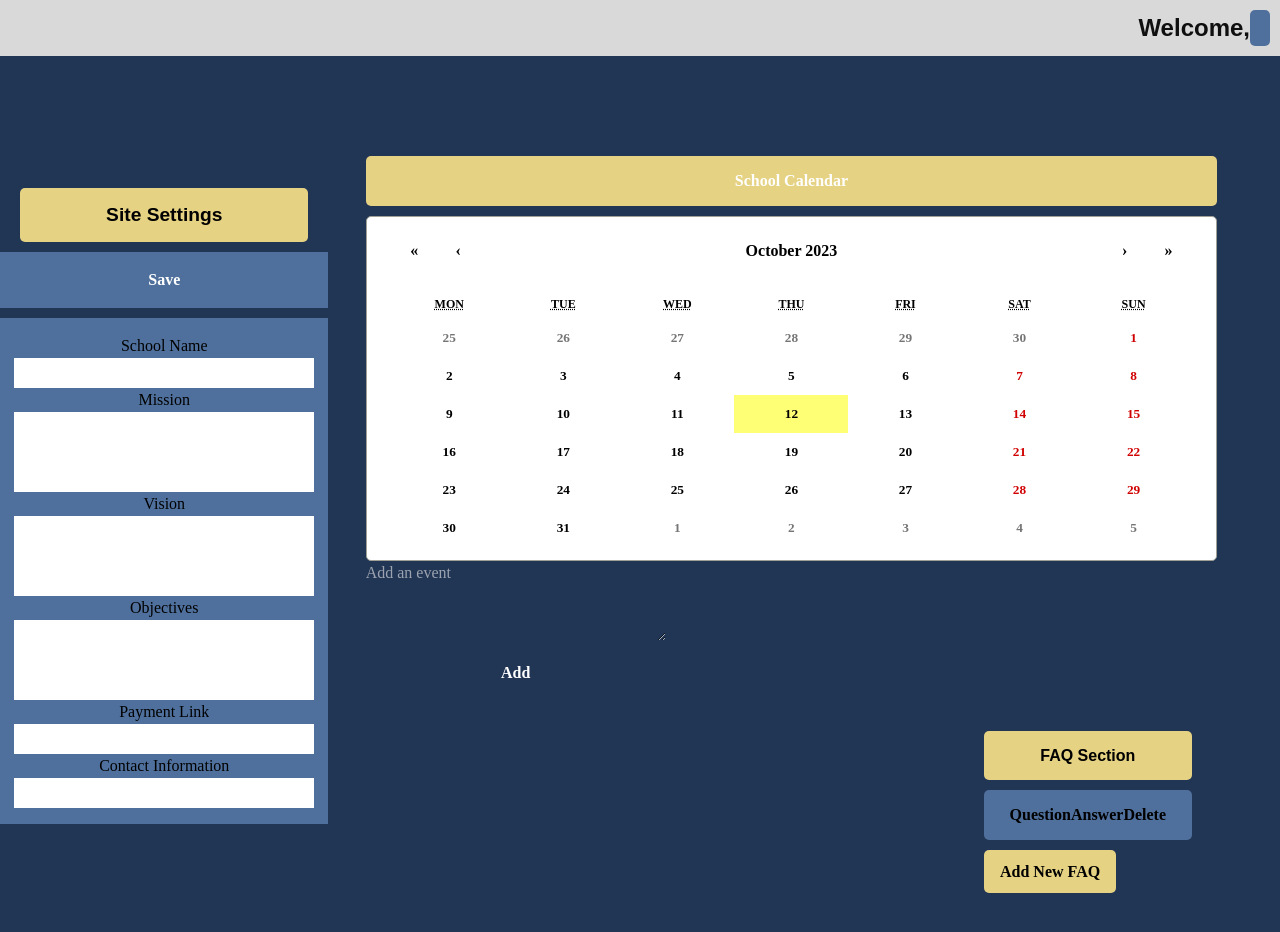
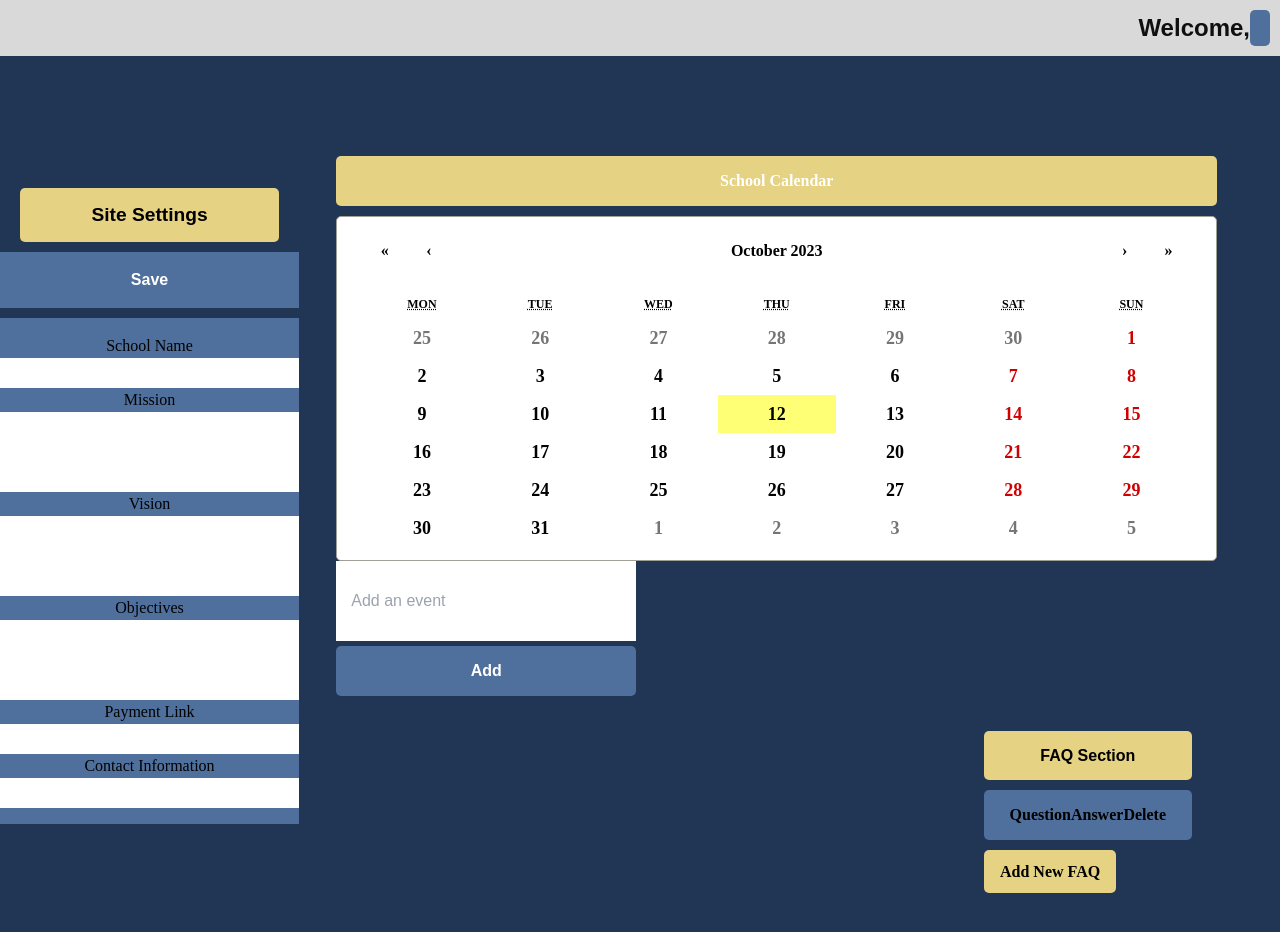
Before and after one commit to kesykun/VirtuaClass, a React (Create React App) app: page /admin/site_settings in a window 1280 px wide. Shown: the top 932 px of the page. Built offline with nearby package versions, Linux system fonts and the light colour scheme; no server answers; sample sign-in values are in the browser's storage; a web font is replaced by a local one.

Commit message:
SiteSettings css

```diff
--- a/src/pages/Admin/SiteSettings/Site.css
+++ b/src/pages/Admin/SiteSettings/Site.css
@@ -27,6 +27,7 @@
   cursor: pointer;
   font-weight: bold;
   font-size: 16px; /* Add this line to adjust the font size */
+  font-family: 'Sofia Sans Condensed', sans-serif;
 }
 
 
@@ -58,31 +59,37 @@ input {
 .input-for-0 {
     width: 300px; /* Adjust the width as needed */
     height: 30px; /* Adjust the height as needed */
+    font-family: 'Sofia Sans Condensed', sans-serif;
   }
 
   .input-for-1 {
     width: 300px; /* Adjust the width as needed */
     height: 80px; /* Adjust the height as needed */
+    font-family: 'Sofia Sans Condensed', sans-serif;
   }
 
   .input-for-2 {
     width: 300px; /* Adjust the width as needed */
     height: 80px; /* Adjust the height as needed */
+    font-family: 'Sofia Sans Condensed', sans-serif;
   }
 
   .input-for-3 {
     width: 300px; /* Adjust the width as needed */
     height: 80px; /* Adjust the height as needed */
+    font-family: 'Sofia Sans Condensed', sans-serif;
   }
 
   .input-for-4 {
     width: 300px; /* Adjust the width as needed */
     height: 30px; /* Adjust the height as needed */
+    font-family: 'Sofia Sans Condensed', sans-serif;
   }
 
   .input-for-5 {
     width: 300px; /* Adjust the width as needed */
     height: 30px; /* Adjust the height as needed */
+    font-family: 'Sofia Sans Condensed', sans-serif;
   }
 
 
@@ -113,6 +120,23 @@ input {
     width: 100%;
     font-family: 'Sofia Sans Condensed', sans-serif;
 }
+.react-calendar__tile {
+  font-family: 'Sofia Sans Condensed', sans-serif;
+  font-size: large;
+  font-weight: 900;
+}
+.eventInputAddField {
+  background-color: #fff;
+  color: #000;
+  font-family: 'Sofia Sans Condensed', sans-serif;
+  padding: 15px;
+}
+.eventInputUpdateDeleteField {
+  background-color: #fff;
+  color: #000;
+  font-family: 'Sofia Sans Condensed', sans-serif;
+  padding: 15px;
+}
 
 /* Styles for the event list container */
 /* Site.css */
@@ -134,6 +158,10 @@ input {
   list-style: none; /* Remove list bullets */
   padding: 0;
 }
+.event-list h3 {
+  font-family: 'Sofia Sans Condensed', sans-serif;
+}
+
  /* Style event list items to display vertically */
 .event-list ul {
     display: flex;
@@ -141,9 +169,50 @@ input {
     align-items: flex-start; /* Align items to the left side */
     padding: 0;
     margin: 0;
+    background-color: #213555;
   }
 
-  .add-button{
+.add-button {
+  display: inline-block;
+  justify-content: center;
+  background-color: #4F709C;
+  color: #fff;
+  border: none;
+  border-radius: 5px;
+  padding: .8rem 1.8rem;
+  width: 300px; /* Set a fixed width for the button boxes */
+  height: 50px; /* Set a fixed height for the button boxes */
+  margin-bottom: 10px; /* Add margin between buttons */
+  margin-top: 5px;
+  cursor: pointer;
+  font-weight: bold;
+  font-family: 'Sofia Sans Condensed', sans-serif;
+}
+.add-button:hover {
+  background-color: #E5D283;
+  color: black;
+}
+.update-button {
+  display: inline-block;
+  justify-content: center;
+  background-color: transparent;
+  color: #fff;
+  border: none;
+  border-radius: 5px;
+  padding: .8rem 1.8rem;
+  width: 300px; /* Set a fixed width for the button boxes */
+  height: 50px; /* Set a fixed height for the button boxes */
+  margin-bottom: 10px; /* Add margin between buttons */
+  margin-top: 5px;
+  cursor: pointer;
+  font-weight: bold;
+  font-family: 'Sofia Sans Condensed', sans-serif;
+}
+.update-button:hover{
+  background-color: #E5D283;
+  color: black;
+}
+.delete-button {
     display: flex;
     justify-content: center;
     background-color: transparent;
@@ -154,13 +223,18 @@ input {
     width: 300px; /* Set a fixed width for the button boxes */
     height: 50px; /* Set a fixed height for the button boxes */
     margin-bottom: 10px; /* Add margin between buttons */
+    margin-top: 5px;
     cursor: pointer;
     font-weight: bold;
+    font-family: 'Sofia Sans Condensed', sans-serif;
 }
-    .add-button:hover{
+.delete-button:hover{
   background-color: #E5D283;
   color: black;
 }
+
+
+
 /* FAQ.css */
 .faq-container {
   display: flex;
@@ -223,3 +297,7 @@ input {
 .faq-input{
   color: black;
 }
+
+.faqInputField {
+  color: #000;
+}
--- a/src/pages/Admin/SiteSettings/SiteSettings.jsx
+++ b/src/pages/Admin/SiteSettings/SiteSettings.jsx
@@ -194,10 +194,10 @@ const SiteSettings = () => {
                         (
                             <tr>
                                 <td>
-                                    <input type='text' value={ questionStates[i][0] } onChange={(e) => questionStates[i][1](e.target.value)} />
+                                    <input className='faqInputField' type='text' value={ questionStates[i][0] } onChange={(e) => questionStates[i][1](e.target.value)} />
                                 </td>
                                 <td>
-                                    <input type='text' value={ answerStates[i][0] } onChange={(e) => answerStates[i][1](e.target.value)} />
+                                    <input className='faqInputField' type='text' value={ answerStates[i][0] } onChange={(e) => answerStates[i][1](e.target.value)} />
                                 </td>
                                 <td>
                                     <button onClick={() => {
@@ -390,11 +390,9 @@ const SiteSettings = () => {
                         <ul>
                         <input
                                 type="text"
-                                className="add-event"
-                                placeholder="Add an event"
+                                className="eventInputUpdateDeleteField"
                                 style={{
                                     width: '100%',
-                                    height: '40px', // Adjust the height as needed
                                     backgroundColor: 'white', // Set the background color to white
                                     // Add other styles as needed
                                 }}
@@ -402,7 +400,7 @@ const SiteSettings = () => {
                                 onChange={(e) => setEventInput(e.target.value)}
                                 />
 
-                                <button onClick={
+                                <button className="update-button" onClick={
                                         () =>{
                                             if (event !== null) {
                                                 fetch(`${DEVELOPMENT_HOST}/api/events`, {
@@ -422,7 +420,7 @@ const SiteSettings = () => {
                                             }
                                         }
                                 }>Update Event</button>
-                                <button onClick={() =>{
+                                <button className="delete-button" onClick={() =>{
                                     if (event !== null) {
                                         fetch(`${DEVELOPMENT_HOST}/api/events`, {
                                             method: "DELETE",
@@ -436,9 +434,7 @@ const SiteSettings = () => {
                                             window.location.reload();
                                         })
                                     }
-                                        }}
-                                        className="delete-button">
-                                    DELETE EVENT
+                                }}>Delete Event
                                 </button>
                         </ul>
                     </div>
@@ -462,9 +458,10 @@ const SiteSettings = () => {
                             window.location.reload();
                         })
                     }}>
-                        <textarea
+                        <input
+                            className="eventInputAddField"
+                            type='text'
                             placeholder="Add an event"
-                            rows="4"
                             style={{ width: '100%', height: '80px' }} // Adjust width and height
                             value={newEvent}
                             onChange={(e) => setNewEvent(e.target.value)}
```
Also changed, not shown: 5 other files (tests, documents, lock files or other folders). Lines whose indentation alone changed are shown as unchanged.
